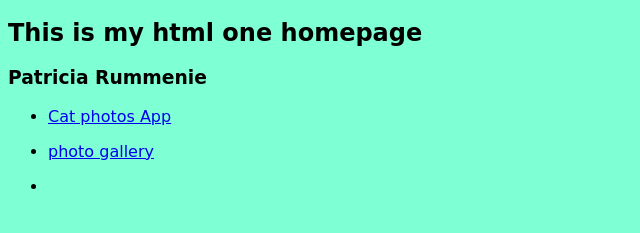
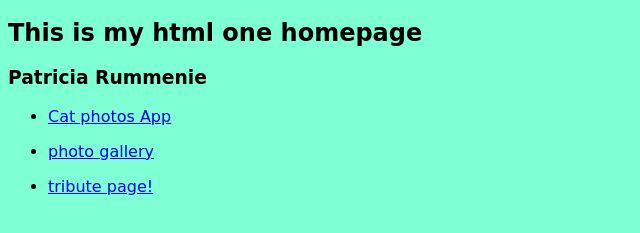
Before and after one commit to Triciamlps/mctc-html1, a plain HTML site: page index.html in a window 1280 px wide. Shown: the part 89-322 px from the top of the page, without its empty margins (0-640 px from the left). Drawn offline with Linux system fonts and the light colour scheme.

Commit message:
Update index.html

```diff
--- a/index.html
+++ b/index.html
@@ -7,6 +7,6 @@
   <h3> Patricia Rummenie</h3>
   <ul><li><a href="catphotos/catphotos.html"> Cat photos App</a></li></ul>
     <ul><li><a href="gallery/index.html"> photo gallery</a></li></ul>
-       <ul><li><a href="tributepage/index.html> tribute page!</a></li></ul>
+       <ul><li><a href="tributepage/index.html"> tribute page!</a></li></ul>
   </body>
   </html>
```
